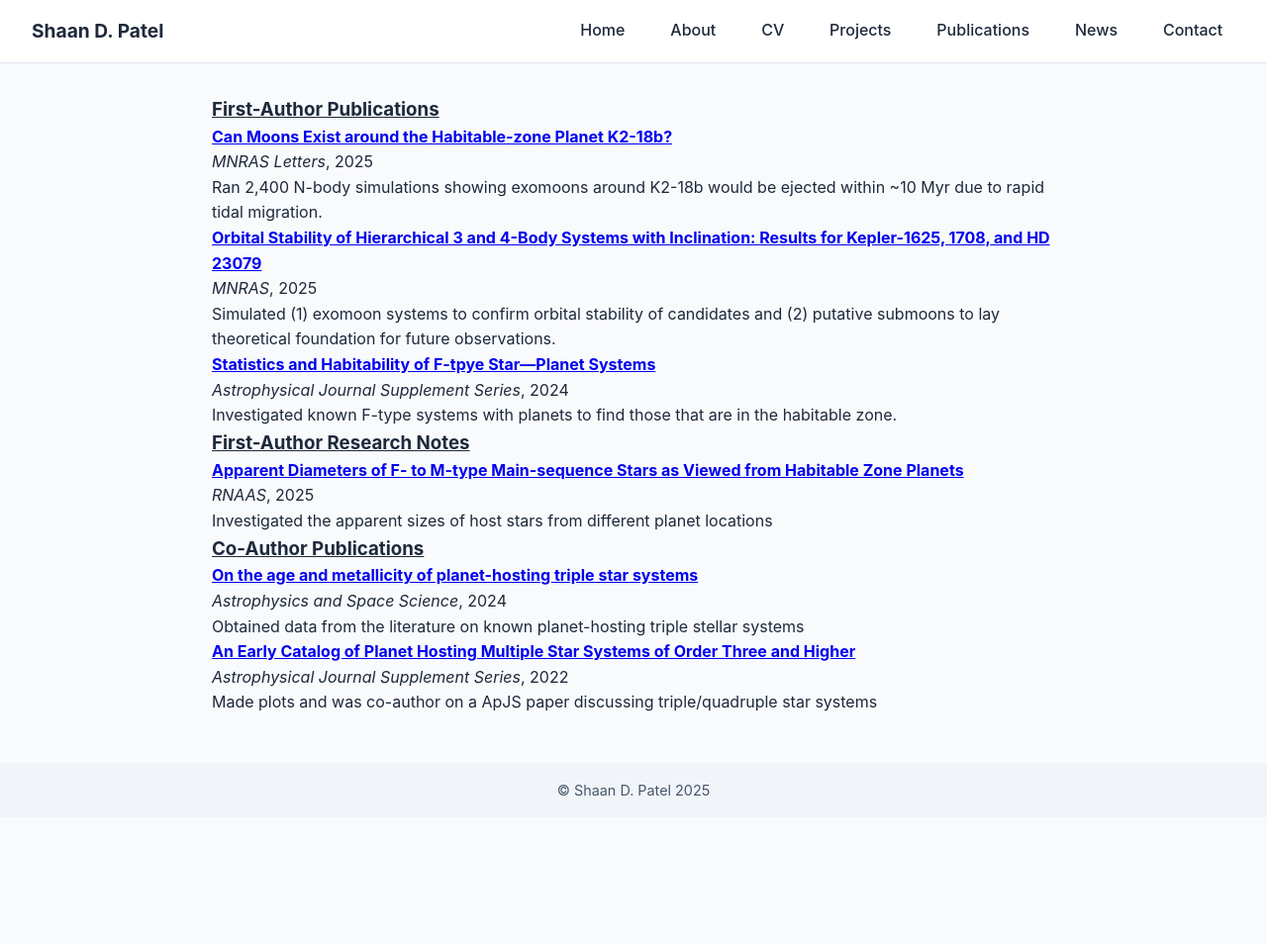
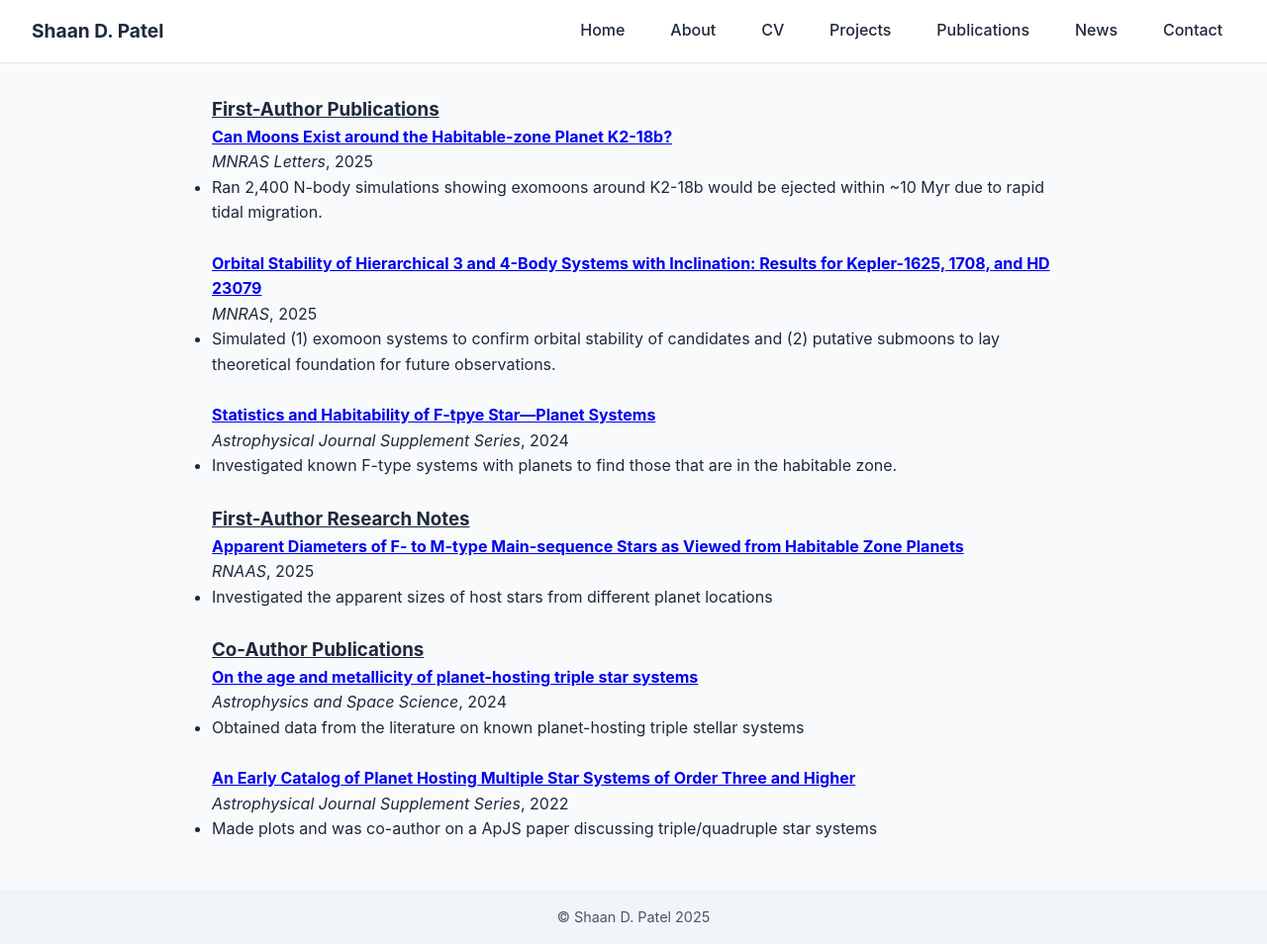
Before and after one commit to shaandpatel/shaandpatel.github.io, a Jekyll site: the page built from publications.md, in a window 1280 px wide and 954 px high. Shown: the whole window at 99% size. Built offline with Jekyll 4.4.1, drawn with Linux system fonts in a browser that asks for light colours.

Commit message:
Update publications.md

```diff
--- a/publications.md
+++ b/publications.md
@@ -5,26 +5,36 @@ title: "Publications"
 ### <u>First-Author Publications<u>
 #### [Can Moons Exist around the Habitable-zone Planet K2-18b?](https://academic.oup.com/mnrasl/article/542/1/L144/8205638)
 *MNRAS Letters*, 2025
-> Ran 2,400 N-body simulations showing exomoons around K2-18b would be ejected within ~10 Myr due to rapid tidal migration.
+- Ran 2,400 N-body simulations showing exomoons around K2-18b would be ejected within ~10 Myr due to rapid tidal migration.
+
+<p>&nbsp;</p>
 
 #### [Orbital Stability of Hierarchical 3 and 4-Body Systems with Inclination: Results for Kepler-1625, 1708, and HD 23079](https://academic.oup.com/mnras/article/537/3/2291/7973016)
 *MNRAS*, 2025
-> Simulated (1) exomoon systems to confirm orbital stability of candidates and (2) putative submoons to lay theoretical foundation for future observations.
+- Simulated (1) exomoon systems to confirm orbital stability of candidates and (2) putative submoons to lay theoretical foundation for future observations.
+
+<p>&nbsp;</p>
 
 #### [Statistics and Habitability of F-tpye Star—Planet Systems](https://iopscience.iop.org/article/10.3847/1538-4365/ad65eb)
 *Astrophysical Journal Supplement Series*, 2024
-> Investigated known F-type systems with planets to find those that are in the habitable zone.
+- Investigated known F-type systems with planets to find those that are in the habitable zone.
+
+<p>&nbsp;</p>
 
 ### <u>First-Author Research Notes<u>
 #### [Apparent Diameters of F- to M-type Main-sequence Stars as Viewed from Habitable Zone Planets](https://iopscience.iop.org/article/10.3847/2515-5172/adb036)
 *RNAAS*, 2025
-> Investigated the apparent sizes of host stars from different planet locations
+- Investigated the apparent sizes of host stars from different planet locations
+
+<p>&nbsp;</p>
 
 ### <u>Co-Author Publications<u>
 #### [On the age and metallicity of planet-hosting triple star systems](https://link.springer.com/article/10.1007/s10509-024-04351-1)
 *Astrophysics and Space Science*, 2024
-> Obtained data from the literature on known planet-hosting triple stellar systems
+- Obtained data from the literature on known planet-hosting triple stellar systems
+
+<p>&nbsp;</p>
 
 #### [An Early Catalog of Planet Hosting Multiple Star Systems of Order Three and Higher](https://iopscience.iop.org/article/10.3847/1538-4365/ac9302)
 *Astrophysical Journal Supplement Series*, 2022
-> Made plots and was co-author on a ApJS paper discussing triple/quadruple star systems
+- Made plots and was co-author on a ApJS paper discussing triple/quadruple star systems
```
